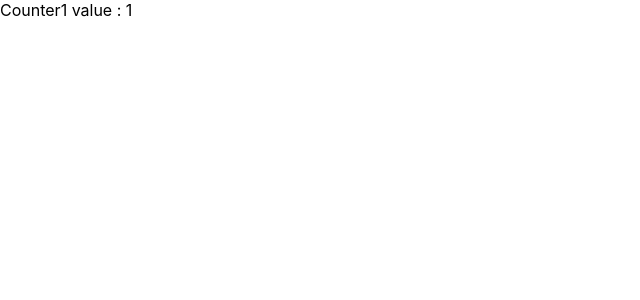
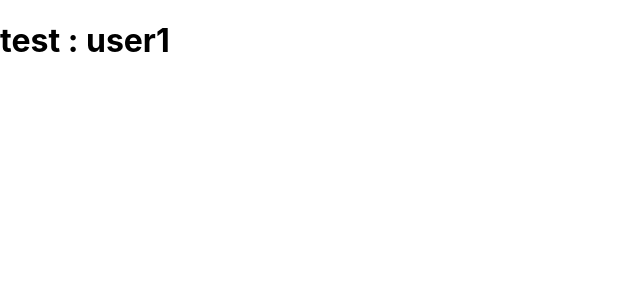
Before and after one commit to sachie026-zz/react-hooks-examples, a React (Create React App) app: page / in a window 1280 px wide. Shown: the top 300 px of the page, without its empty margins (0-640 px from the left). Built offline with nearby package versions, Linux system fonts and the light colour scheme.

Commit message:
Add usecontext related example

```diff
--- a/src/App.js
+++ b/src/App.js
@@ -1,10 +1,11 @@
 import "./App.css";
 // import UseMemoHook from "./components/hooks/useMemoHook";
 // import UseEffectHook from "./components/hooks/useEffectHook";
-import PureComponentExample from "./components/advanced/pureComponents";
+import ContextApiExample from "./components/advanced/contextApiExample";
+// import PureComponentExample from "./components/advanced/pureComponents";
 
 function App() {
-  return <PureComponentExample />;
+  return <ContextApiExample />;
 }
 
 export default App;
--- /dev/null
+++ b/src/components/advanced/contextApiExample.js
@@ -0,0 +1,29 @@
+import React, { createContext, useContext } from "react";
+
+// Context is used to share the data between different components
+// Context related code could be moved to separate file
+const defaultContextValue = {
+  id: "1",
+  name: "user1",
+};
+const Context = createContext(defaultContextValue);
+// const Provider = Context.Provider;
+// const Consumer = Context.Consumer;
+
+const ChildComponent = () => {
+  const cnt = useContext(Context);
+  return <> test : {cnt.name}</>;
+};
+
+const ContextApiExample = () => {
+  return (
+    <h1>
+      {/* If you have to pass small value through provider you can do it in following manner    */}
+      {/* <Context.Provider value = "test"> */}
+      <ChildComponent />
+      {/* </Context.Provider> */}
+    </h1>
+  );
+};
+
+export default ContextApiExample;
```
